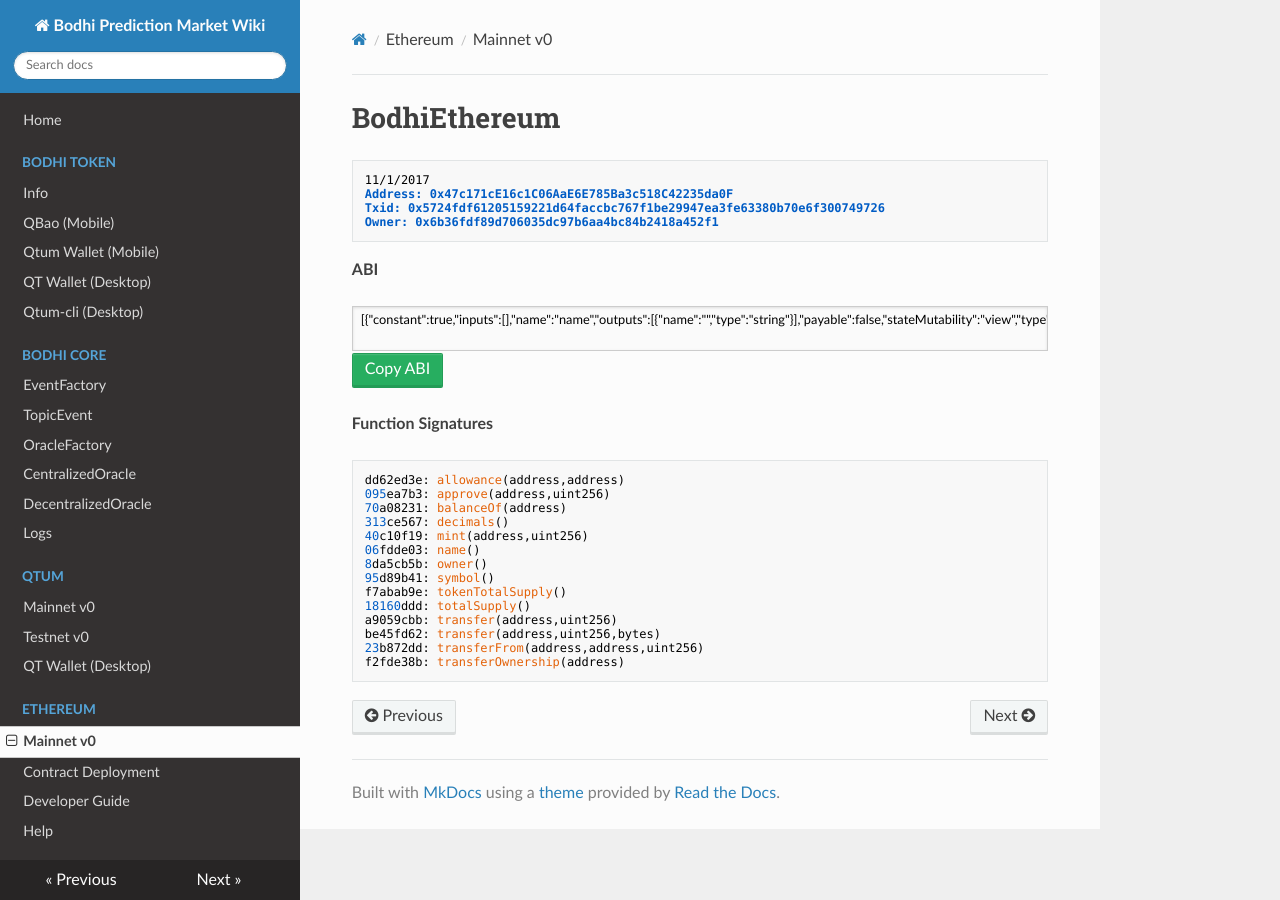
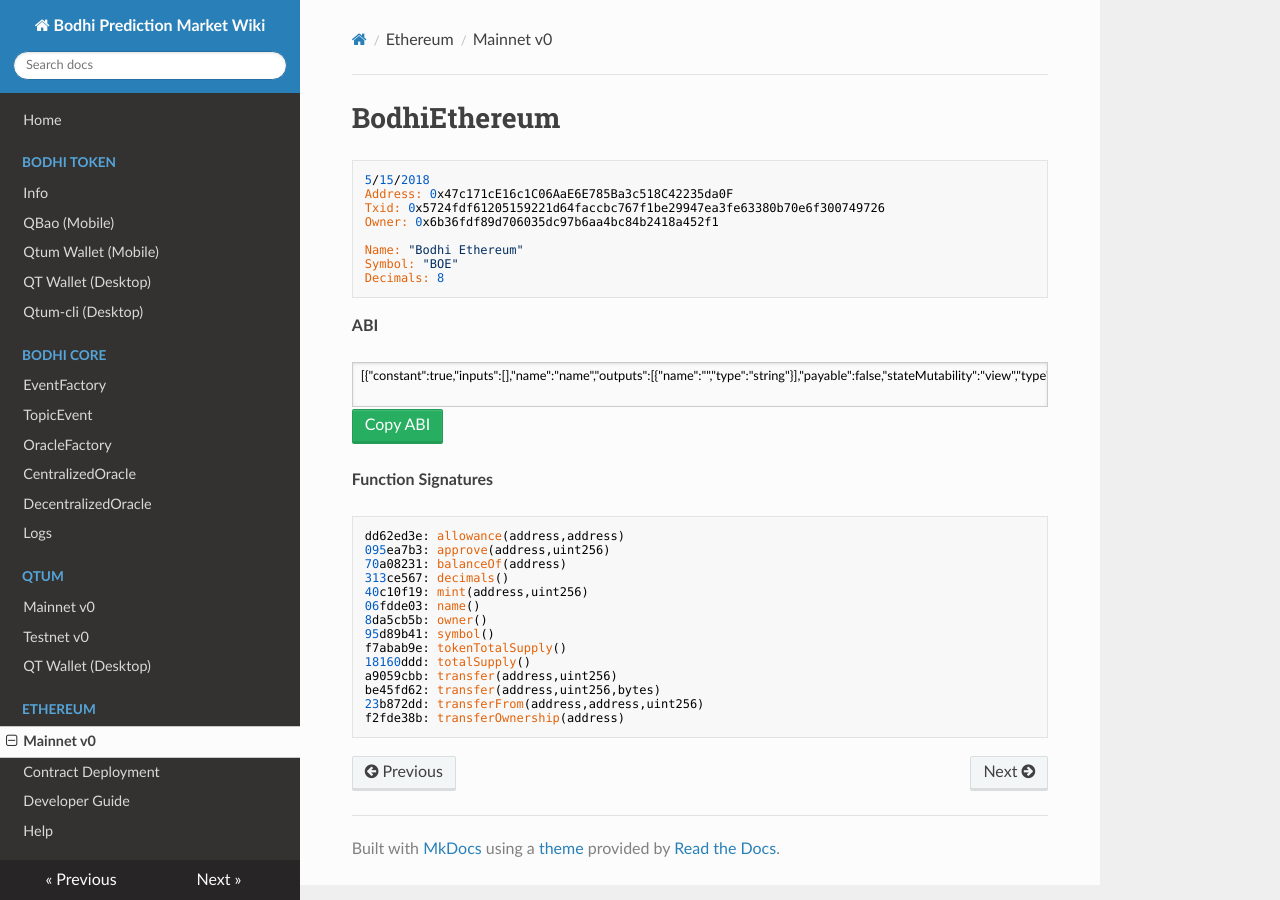
Before and after one commit to bodhiproject/wiki, an MkDocs documentation site: the page built from docs/ethereum/mainnet_v0.md, in a window 1280 px wide. Built offline with MkDocs 1.6.1, drawn with Linux system fonts in a browser that asks for light colours; nearby versions of some CDN libraries; comment, search, counter and statistics services are not loaded; old or Windows-style settings are respelled for this version of MkDocs.

Commit message:
Add BOE metadata

```diff
--- a/docs/ethereum/mainnet_v0.md
+++ b/docs/ethereum/mainnet_v0.md
@@ -1,9 +1,13 @@
 # BodhiEthereum
 
-    11/1/2017
+    5/15/2018
     Address: 0x47c171cE16c1C06AaE6E785Ba3c518C42235da0F
     Txid: 0x5724fdf61205159221d64faccbc767f1be29947ea3fe63380b70e6f300749726
     Owner: 0x6b36fdf89d706035dc97b6aa4bc84b2418a452f1
+
+    Name: "Bodhi Ethereum"
+    Symbol: "BOE"
+    Decimals: 8
 
 **ABI**
 <textarea id="bodhi_ethereum_abi" class="abi" readonly rows="2">
```
